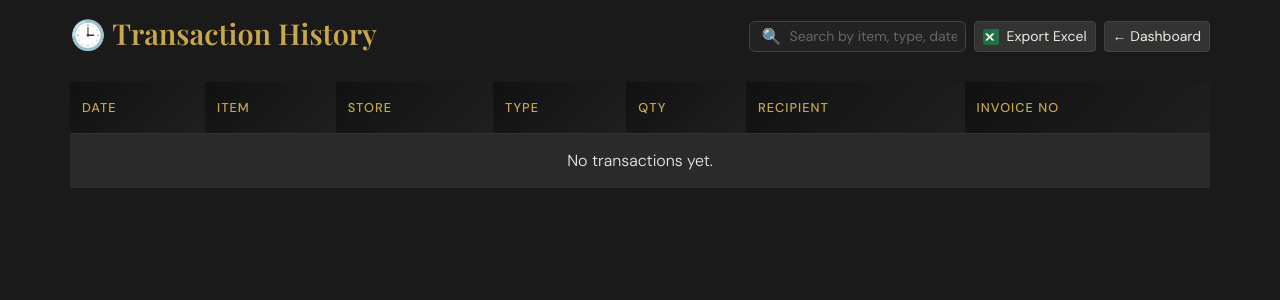
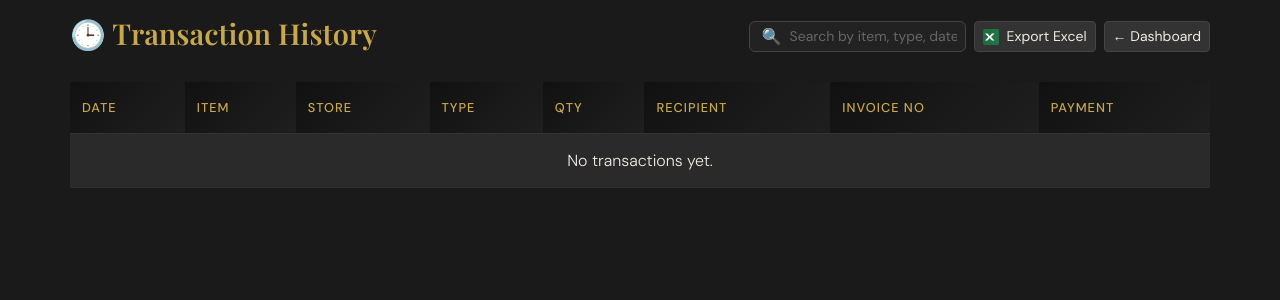
Before and after one commit to mwendwaroy-Angoo/inventory-app, a Django app: page /history/ in a window 1280 px wide. Shown: the part 174-474 px from the top of the page. Run offline with Django 5.2, Linux system fonts and the light colour scheme; a user stored in the database is signed in; data comes from the database, SQL or seed files in the repository; data that the repository does not hold is empty; parts of the project's set-up code (start-up, migrations or seed data) failed here and were passed over; some libraries are stand-ins or nearby versions.

Commit message:
Add Payment Method column to Excel export and transaction history table

```diff
--- a/core/views.py
+++ b/core/views.py
@@ -296,7 +296,7 @@ def export_transactions_excel(request):
     wb = openpyxl.Workbook()
     ws = wb.active
     ws.title = "Transaction History"
-    ws.append(['Date', 'Item', 'Material No', 'Store', 'Type', 'Qty', 'Recipient', 'Invoice No'])
+    ws.append(['Date', 'Item', 'Material No', 'Store', 'Type', 'Qty', 'Recipient', 'Invoice No', 'Payment Method'])
 
     for t in transactions:
         ws.append([
@@ -308,6 +308,7 @@ def export_transactions_excel(request):
             t.qty,
             t.recipient or '—',
             t.invoice_no or '—',
+            t.get_payment_method_display() if t.payment_method else 'Cash',
         ])
 
     response = HttpResponse(
--- a/templates/core/transaction_history.html
+++ b/templates/core/transaction_history.html
@@ -147,6 +147,7 @@
                 <th>{% trans 'Qty' %}</th>
                 <th>{% trans 'Recipient' %}</th>
                 <th>{% trans 'Invoice No' %}</th>
+                <th>{% trans 'Payment' %}</th>
             </tr>
         </thead>
         <tbody id="tableBody">
@@ -171,10 +172,21 @@
                 </td>
                 <td>{{ trans.recipient|default:"—" }}</td>
                 <td>{{ trans.invoice_no|default:"—" }}</td>
+                <td>
+                    {% if trans.payment_method == 'mpesa' %}
+                        <span style="color:#4caf50; font-weight:500;">📱 M-Pesa</span>
+                    {% elif trans.payment_method == 'credit' %}
+                        <span style="color:var(--warning); font-weight:500;">📒 Credit/Tab</span>
+                    {% elif trans.payment_method == 'cash' %}
+                        <span style="color:var(--gold); font-weight:500;">💵 Cash</span>
+                    {% else %}
+                        <span style="color:var(--muted);">—</span>
+                    {% endif %}
+                </td>
             </tr>
             {% empty %}
             <tr>
-                <td colspan="7" class="no-results">{% trans 'No transactions yet.' %}</td>
+                <td colspan="8" class="no-results">{% trans 'No transactions yet.' %}</td>
             </tr>
             {% endfor %}
         </tbody>
```
